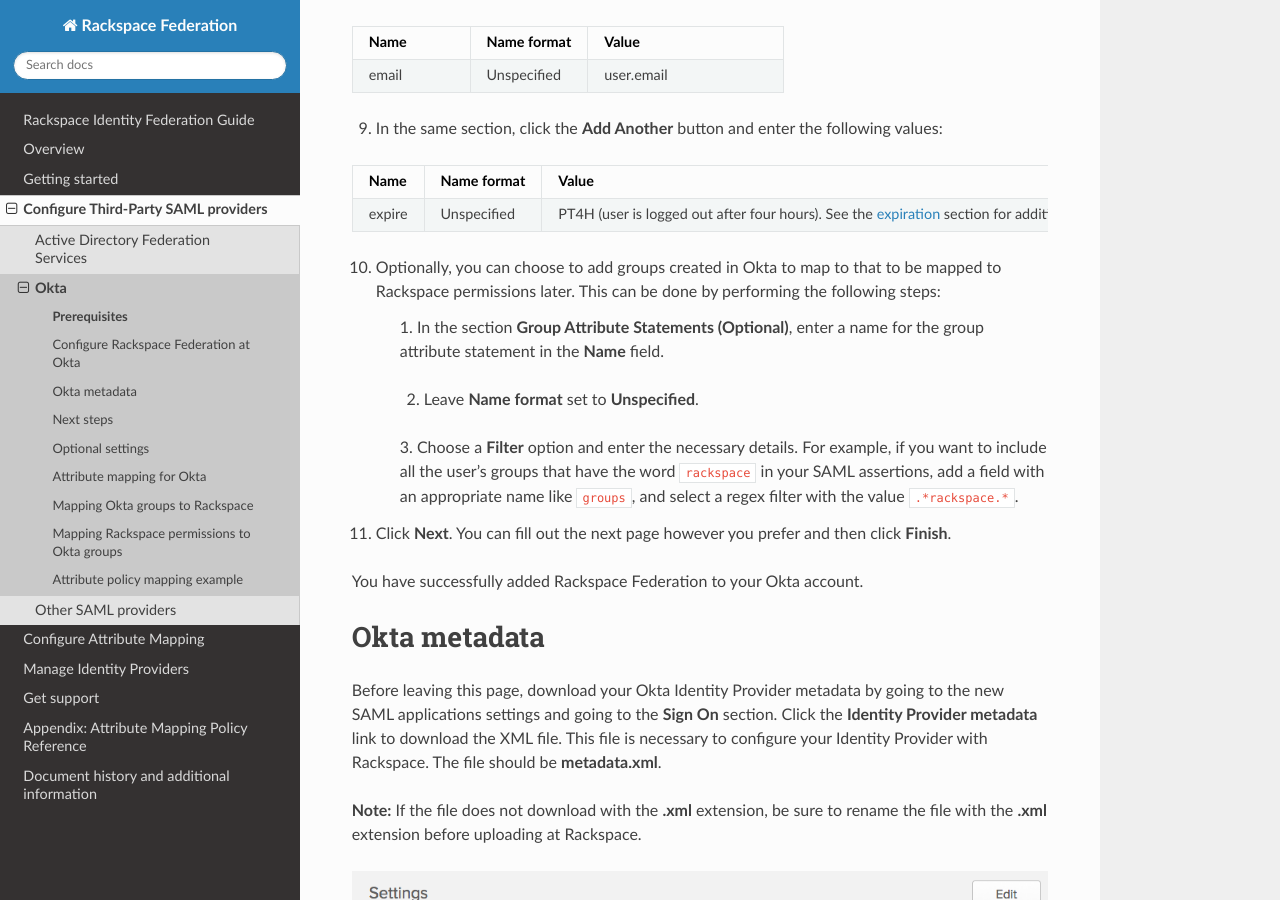
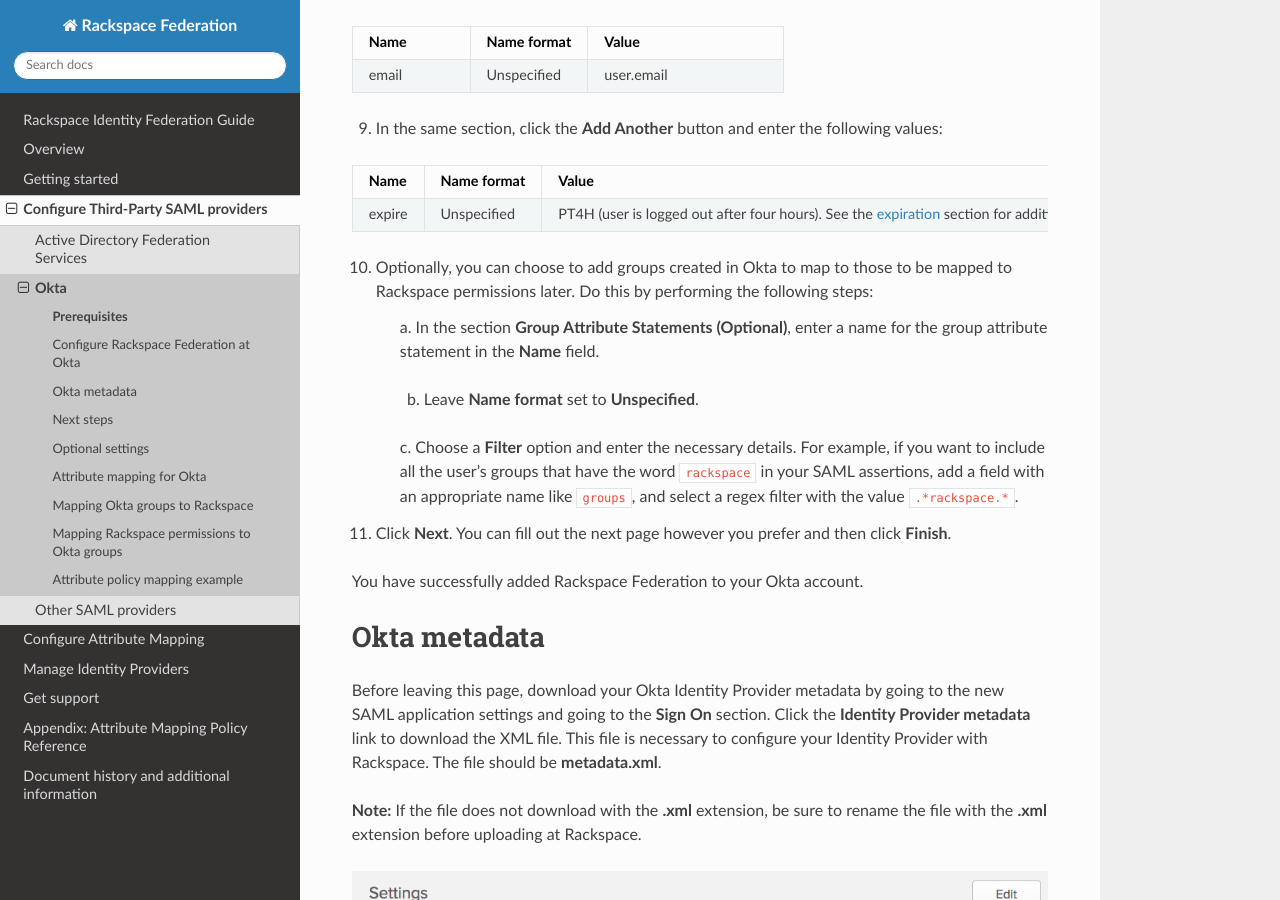
Before and after one commit to rackerlabs/docs-rackspace-federation, a Sphinx documentation site: the page built from doc/config-3p-saml/config-okta/okta-setup.rst, in a window 1280 px wide and 900 px high, scrolled down 1425 px. Built offline with Sphinx 7.4.7 and the Read the Docs theme 2.0.0, drawn with Linux system fonts in a browser that asks for light colours; the version number could not be read and is left out.

Commit message:
Editorial edits to step 10.
@WilliamLoy Please review these changes and see if you agree with them. Thanks! I'll now edit the other file in the PR.

```diff
--- a/doc/config-3p-saml/config-okta/okta-setup.rst
+++ b/doc/config-3p-saml/config-okta/okta-setup.rst
@@ -83,16 +83,16 @@
      - PT4H (user is logged out after four hours). See the :ref:`expiration<Expire>`
        section for additional details.
 
-10. Optionally, you can choose to add groups created in Okta to map to that
-    to be mapped to Rackspace permissions later. This can be done by performing
+10. Optionally, you can choose to add groups created in Okta to map to those
+    to be mapped to Rackspace permissions later. Do this by performing
     the following steps:
 
-        1. In the section **Group Attribute Statements (Optional)**, enter a
+        a. In the section **Group Attribute Statements (Optional)**, enter a
         name for the group attribute statement in the **Name** field.
 
-        2. Leave **Name format** set to **Unspecified**.
+        b. Leave **Name format** set to **Unspecified**.
 
-        3. Choose a **Filter** option and enter the necessary details. For
+        c. Choose a **Filter** option and enter the necessary details. For
         example, if you want to include all the user's groups that have the
         word ``rackspace`` in your SAML assertions, add a field with an
         appropriate name like ``groups``, and select a regex filter with the
@@ -110,7 +110,7 @@
 -------------
 
 Before leaving this page, download your Okta |idp| metadata by going to the new
-SAML applications settings and going to the **Sign On** section. Click the
+SAML application settings and going to the **Sign On** section. Click the
 **Identity Provider metadata** link to download the XML file. This file is
 necessary to configure your |idp| with Rackspace. The file should be
 **metadata.xml**.
```
